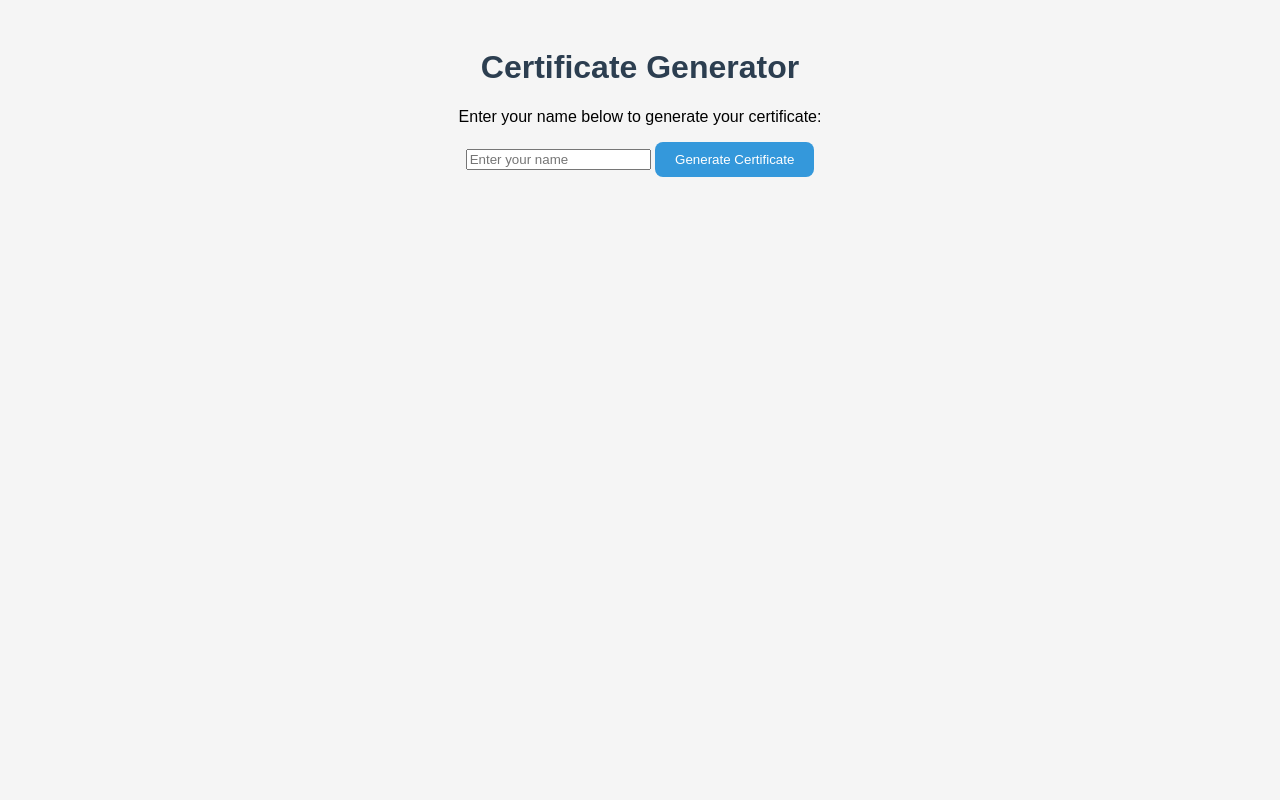
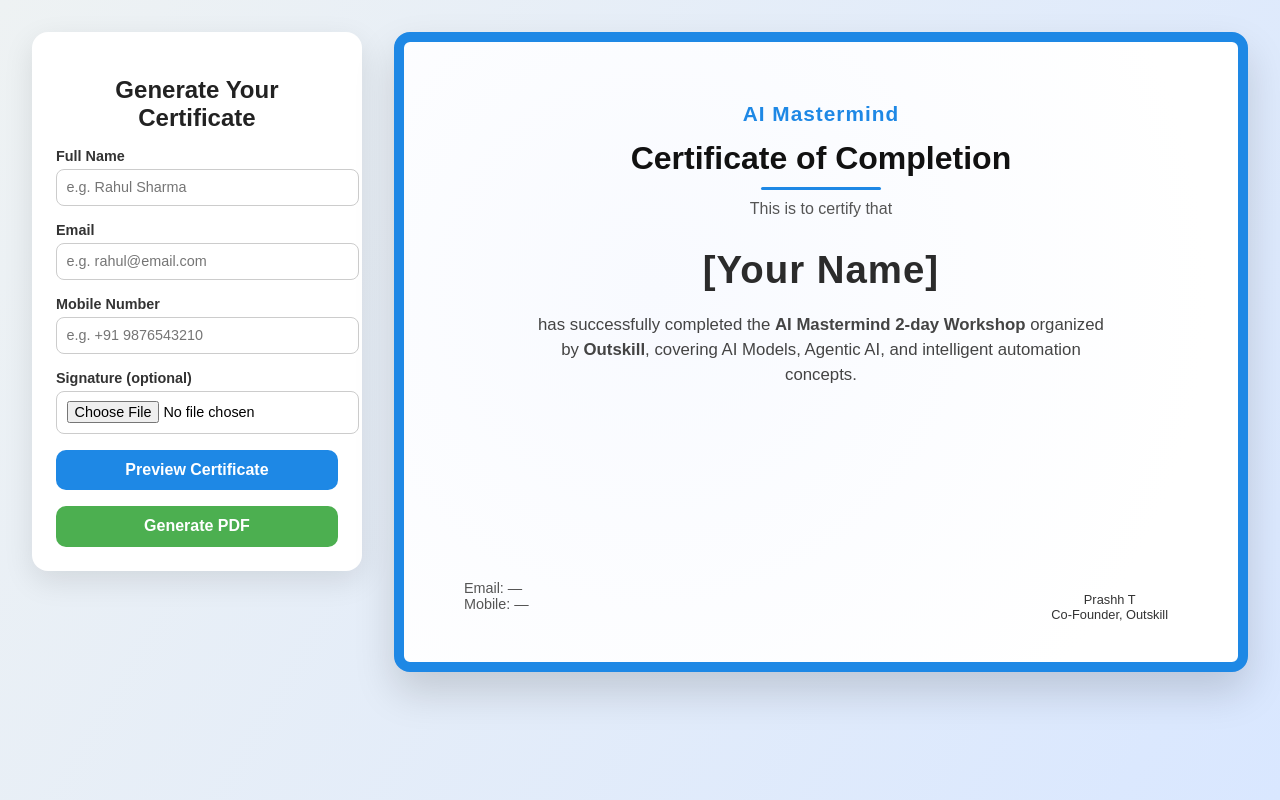
Before and after one commit to PralhadT/certificateGenerator, a plain HTML site: page index.html in a window 1280 px wide. Drawn offline with nearby package versions, Linux system fonts and the light colour scheme.

Commit message:
Add files via upload

```diff
--- a/index.html
+++ b/index.html
@@ -1,76 +1,239 @@
-<!DOCTYPE html>
+<!doctype html>
 <html lang="en">
 <head>
-  <meta charset="UTF-8">
-  <meta name="viewport" content="width=device-width, initial-scale=1.0">
-  <title>Certificate Generator</title>
+  <meta charset="utf-8" />
+  <title>AI Mastermind Certificate</title>
+  <meta name="viewport" content="width=device-width, initial-scale=1" />
   <style>
+    /* ===== GENERAL PAGE STYLING ===== */
     body {
-      font-family: Arial, sans-serif;
+      margin: 0;
+      padding: 2rem;
+      background: linear-gradient(120deg, #eef2f3, #d9e7ff);
+      font-family: "Poppins", sans-serif;
+      display: flex;
+      gap: 2rem;
+      justify-content: center;
+      align-items: flex-start;
+      min-height: 100vh;
+      box-sizing: border-box;
+    }
+    .left {
+      background: white;
+      padding: 1.5rem;
+      border-radius: 16px;
+      box-shadow: 0 10px 30px rgba(0, 0, 0, 0.1);
+      width: 300px;
+    }
+    h2 {
       text-align: center;
-      background-color: #f5f5f5;
-      padding: 20px;
+      margin-bottom: 1rem;
+      color: #222;
     }
+    label {
+      font-weight: 600;
+      font-size: 0.9rem;
+      color: #333;
+      display: block;
+      margin-top: 1rem;
+    }
+    input {
+      width: 100%;
+      padding: 0.6rem;
+      border-radius: 8px;
+      border: 1px solid #ccc;
+      margin-top: 0.3rem;
+      font-size: 0.9rem;
+    }
+    button {
+      width: 100%;
+      padding: 0.7rem;
+      border: none;
+      border-radius: 10px;
+      margin-top: 1rem;
+      font-weight: 700;
+      font-size: 1rem;
+      cursor: pointer;
+      transition: 0.2s ease;
+    }
+    #preview { background: #1e88e5; color: white; }
+    #generate { background: #4caf50; color: white; }
+    #preview:hover { background: #1565c0; }
+    #generate:hover { background: #2e7d32; }
+
+    /* ===== CERTIFICATE DESIGN ===== */
     #certificate {
+      width: 900px;
+      height: 640px;
+      background: white;
+      border-radius: 16px;
+      border: 10px solid #1e88e5;
+      box-shadow: 0 20px 40px rgba(0, 0, 0, 0.15);
+      position: relative;
+      text-align: center;
+      padding: 60px;
+      box-sizing: border-box;
+      background-image: radial-gradient(circle at 30% 40%, #f8faff 0%, #ffffff 80%);
+    }
+    .cert-header {
+      font-size: 1.3rem;
+      color: #1e88e5;
+      font-weight: 700;
+      letter-spacing: 1px;
+    }
+    .cert-title {
+      margin-top: 14px;
+      font-size: 2rem;
+      font-weight: 800;
+      color: #111;
+    }
+    .cert-line {
+      width: 120px;
+      height: 3px;
+      background: #1e88e5;
+      margin: 10px auto;
+      border-radius: 2px;
+    }
+    .cert-subtitle {
+      font-size: 1rem;
+      color: #555;
+      margin-top: 8px;
+    }
+    .cert-name {
+      margin-top: 30px;
+      font-size: 2.4rem;
+      font-weight: 700;
+      color: #2b2b2b;
+      letter-spacing: 1px;
+    }
+    .cert-desc {
+      margin-top: 20px;
+      color: #444;
+      max-width: 80%;
+      margin-left: auto;
+      margin-right: auto;
+      font-size: 1.05rem;
+      line-height: 1.5;
+    }
+    .meta {
+      position: absolute;
+      bottom: 50px;
+      left: 60px;
+      text-align: left;
+      font-size: 0.9rem;
+      color: #555;
+    }
+    .sig {
+      position: absolute;
+      bottom: 40px;
+      right: 70px;
+      text-align: center;
+    }
+    .sig img {
+      height: 60px;
       display: none;
-      margin-top: 20px;
-      border: 4px solid #333;
-      padding: 40px;
-      background: white;
-      width: 700px;
-      margin: auto;
-      box-shadow: 0 0 10px rgba(0,0,0,0.3);
     }
-    h1 {
-      color: #2c3e50;
-    }
-    #nameDisplay {
-      font-size: 28px;
-      font-weight: bold;
-      margin-top: 20px;
-      color: #1a5276;
-    }
-    .btn {
-      padding: 10px 20px;
-      background-color: #3498db;
-      border: none;
-      color: white;
-      border-radius: 8px;
-      cursor: pointer;
-    }
-    .btn:hover {
-      background-color: #2e86c1;
+    .sig-title {
+      font-size: 0.8rem;
+      color: #333;
+      margin-top: 4px;
     }
   </style>
 </head>
+
 <body>
-  <h1>Certificate Generator</h1>
-  <p>Enter your name below to generate your certificate:</p>
-
-  <input type="text" id="nameInput" placeholder="Enter your name">
-  <button class="btn" onclick="generateCertificate()">Generate Certificate</button>
-
-  <div id="certificate">
-    <h2>Certificate of Participation</h2>
-    <p>This is to certify that</p>
-    <p id="nameDisplay"></p>
-    <p>has successfully participated in our event.</p>
-    <p>Organized by <strong>CSMSS College of Engineering</strong></p>
-    <p>Date: <span id="date"></span></p>
+  <!-- ===== LEFT PANEL (FORM) ===== -->
+  <div class="left">
+    <h2>Generate Your Certificate</h2>
+    <label>Full Name</label>
+    <input id="name" type="text" placeholder="e.g. Rahul Sharma" />
+    <label>Email</label>
+    <input id="email" type="email" placeholder="e.g. rahul@email.com" />
+    <label>Mobile Number</label>
+    <input id="mobile" type="tel" placeholder="e.g. +91 9876543210" />
+    <label>Signature (optional)</label>
+    <input id="sigfile" type="file" accept="image/*" />
+    <button id="preview">Preview Certificate</button>
+    <button id="generate">Generate PDF</button>
   </div>
 
+  <!-- ===== RIGHT SIDE (CERTIFICATE PREVIEW) ===== -->
+  <div id="certificate">
+    <div class="cert-header">AI Mastermind</div>
+    <div class="cert-title">Certificate of Completion</div>
+    <div class="cert-line"></div>
+    <div class="cert-subtitle">This is to certify that</div>
+
+    <div id="certName" class="cert-name">[Your Name]</div>
+    <div class="cert-desc">
+      has successfully completed the <b>AI Mastermind 2-day Workshop</b> organized by
+      <b>Outskill</b>, covering AI Models, Agentic AI, and intelligent automation concepts.
+    </div>
+
+    <div class="meta">
+      <div id="metaEmail">Email: —</div>
+      <div id="metaMobile">Mobile: —</div>
+    </div>
+
+    <div class="sig">
+      <img id="sigImg" alt="Signature" />
+      <div class="sig-title">Prashh T<br>Co-Founder, Outskill</div>
+    </div>
+  </div>
+
+  <!-- ===== LIBRARIES ===== -->
+  <script src="https://cdnjs.cloudflare.com/ajax/libs/html2canvas/1.4.1/html2canvas.min.js"></script>
+  <script src="https://cdnjs.cloudflare.com/ajax/libs/jspdf/2.5.1/jspdf.umd.min.js"></script>
+
+  <!-- ===== SCRIPT ===== -->
   <script>
-    function generateCertificate() {
-      const name = document.getElementById("nameInput").value.trim();
-      if (name === "") {
-        alert("Please enter your name");
-        return;
+    const nameInput = document.getElementById('name');
+    const emailInput = document.getElementById('email');
+    const mobileInput = document.getElementById('mobile');
+    const sigFile = document.getElementById('sigfile');
+    const certName = document.getElementById('certName');
+    const metaEmail = document.getElementById('metaEmail');
+    const metaMobile = document.getElementById('metaMobile');
+    const sigImg = document.getElementById('sigImg');
+
+    // Preview Certificate
+    document.getElementById('preview').addEventListener('click', () => {
+      certName.textContent = nameInput.value.trim() || "[Your Name]";
+      metaEmail.textContent = "Email: " + (emailInput.value.trim() || "—");
+      metaMobile.textContent = "Mobile: " + (mobileInput.value.trim() || "—");
+    });
+
+    // Optional Signature Upload
+    sigFile.addEventListener('change', (e) => {
+      const file = e.target.files[0];
+      if (!file) return;
+      const reader = new FileReader();
+      reader.onload = ev => {
+        sigImg.src = ev.target.result;
+        sigImg.style.display = "block";
       }
+      reader.readAsDataURL(file);
+    });
 
-      document.getElementById("certificate").style.display = "block";
-      document.getElementById("nameDisplay").textContent = name;
-      document.getElementById("date").textContent = new Date().toLocaleDateString();
-    }
+    // Generate PDF
+    document.getElementById('generate').addEventListener('click', async () => {
+      // Ensure latest preview
+      document.getElementById('preview').click();
+
+      const node = document.getElementById('certificate');
+      const canvas = await html2canvas(node, { scale: 2 });
+      const imgData = canvas.toDataURL("image/png");
+
+      const { jsPDF } = window.jspdf;
+      const pdf = new jsPDF({
+        orientation: "landscape",
+        unit: "px",
+        format: [canvas.width, canvas.height],
+      });
+      pdf.addImage(imgData, "PNG", 0, 0, canvas.width, canvas.height);
+      const fileName = (nameInput.value || "certificate").replace(/\s+/g, "_") + "_AIMastermind.pdf";
+      pdf.save(fileName);
+    });
   </script>
 </body>
 </html>
```
